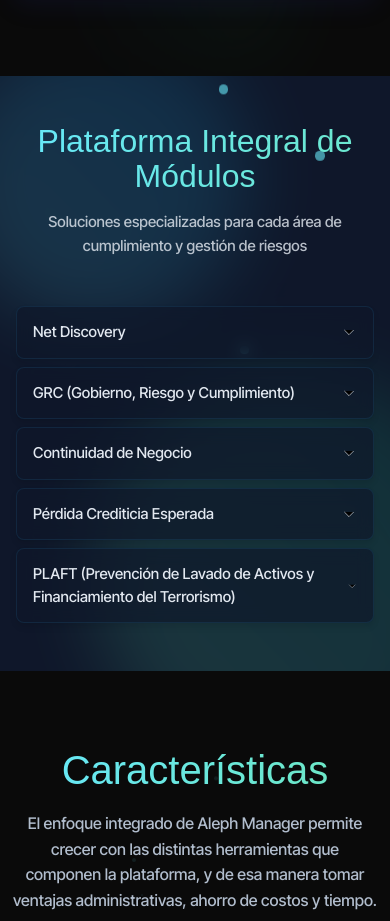
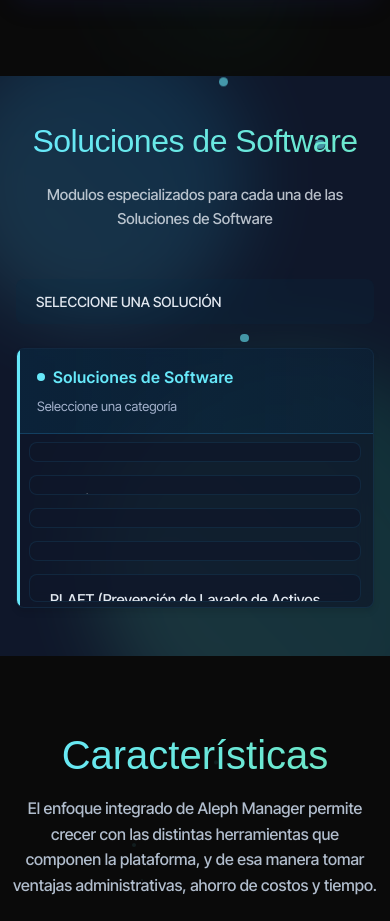
Before and after one commit to csantander93/Aleph-Manager-Web, a React (Vite) app: page / in a window 390 px wide. Shown: the part 2203-3124 px from the top of the page. Built offline with nearby package versions, Linux system fonts and the light colour scheme; a web font is replaced by a local one.

Commit message:
update modulos

```diff
--- a/src/components/modules/Modules.css
+++ b/src/components/modules/Modules.css
@@ -1,12 +1,23 @@
 /* Fuentes */
 @import url('https://fonts.googleapis.com/css2?family=Inter+Tight:wght@400;500;600;700&family=TWK+Everett:wght@500&display=swap');
+
+/* Variables de color */
+:root {
+  --primary: #67e8f9;
+  --secondary: #6ee7b7;
+  --tertiary: #a78bfa;
+  --bg-dark: #0f172a;
+  --bg-light: rgba(15, 23, 42, 0.7);
+  --text-primary: #e2e8f0;
+  --text-secondary: #94a3b8;
+}
 
 /* Estilos generales */
 .modulos-section {
   position: relative;
   padding: 5rem 1rem;
-  background-color: #0f172a;
-  color: #e2e8f0;
+  background-color: var(--bg-dark);
+  color: var(--text-primary);
   font-family: 'Inter Tight', -apple-system, BlinkMacSystemFont, sans-serif;
   overflow: hidden;
 }
@@ -28,7 +39,7 @@
 .modulos-background-gradient-1 {
   width: 300px;
   height: 300px;
-  background: linear-gradient(45deg, #67e8f9, #0ea5e9);
+  background: linear-gradient(45deg, var(--primary), #0ea5e9);
   top: -50px;
   left: -50px;
 }
@@ -36,7 +47,7 @@
 .modulos-background-gradient-2 {
   width: 400px;
   height: 400px;
-  background: linear-gradient(45deg, #6ee7b7, #10b981);
+  background: linear-gradient(45deg, var(--secondary), #10b981);
   bottom: -100px;
   right: -100px;
 }
@@ -65,6 +76,7 @@
   to { transform: translateY(-100vh); }
 }
 
+/* Contenedor principal */
 .modulos-container {
   max-width: 1200px;
   margin: 0 auto;
@@ -80,29 +92,25 @@
   transform: translateY(0);
 }
 
+/* Header */
 .modulos-header {
   text-align: center;
   margin-bottom: 3rem;
 }
 
 .modulos-title {
-  font-size: 2.4rem;
+  font-size: 2.5rem;
   line-height: 1.1;
   font-weight: 500;
-  margin-bottom: 1rem;
+  margin-bottom: 1.5rem;
   background-clip: text;
   -webkit-background-clip: text;
   color: transparent;
-  background-image: linear-gradient(to right, #67e8f9, #6ee7b7, #67e8f9);
+  background-image: linear-gradient(to right, var(--primary), var(--secondary), var(--primary));
   background-size: 300% 300%;
   font-family: 'TWK Everett', sans-serif;
   display: inline-block;
-}
-
-@media (min-width: 768px) {
-  .modulos-title {
-    font-size: 3rem;
-  }
+  letter-spacing: -0.5px;
 }
 
 .modulos-subtitle {
@@ -119,27 +127,135 @@
   display: flex;
   gap: 1.5rem;
   min-height: 500px;
+  height: 65vh; /* Altura fija para el contenedor principal */
 }
 
-/* Panel de categorías */
-.categories-panel {
-  flex: 0 0 240px;
+/* Breadcrumbs mejorados */
+.breadcrumbs {
+  display: flex;
+  align-items: center;
+  gap: 0.5rem;
+  margin: 1.5rem 0;
+  padding: 0.75rem 1.25rem;
+  background-color: rgba(8, 47, 73, 0.2);
+  border-radius: 0.5rem;
+  font-size: 0.875rem;
+}
+
+.breadcrumb {
+  transition: color 0.3s ease;
+  font-weight: 500;
+  text-transform: uppercase;
+}
+
+.breadcrumb.active {
+  color: #a5f3fc !important;
+}
+
+.breadcrumb-divider {
+  color: #4a7c9a !important;
+}
+
+/* ------------------------- */
+/* PANELES MEJORADOS */
+/* ------------------------- */
+
+/* Estilos comunes para paneles */
+.categories-panel,
+.modules-panel,
+.module-detail-panel {
+  position: relative;
+  border-radius: 0.5rem;
+  background-color: var(--bg-light);
+  border: 1px solid rgba(56, 182, 255, 0.1);
+  backdrop-filter: blur(8px);
+  box-shadow: 0 4px 6px rgba(0, 0, 0, 0.1);
   display: flex;
   flex-direction: column;
-  gap: 0.5rem;
+  height: 100%; /* Asegura que todos los paneles ocupen la misma altura */
+}
+
+/* Bordes laterales completos */
+.categories-panel::after,
+.modules-panel::after,
+.module-detail-panel::after {
+  content: '';
+  position: absolute;
+  left: 0;
+  top: 0;
+  bottom: 0;
+  width: 3px;
+  z-index: 1;
+}
+
+.categories-panel::after { background-color: var(--primary); }
+.modules-panel::after { background-color: var(--secondary); }
+.module-detail-panel::after { background-color: var(--tertiary); }
+
+/* Headers de panel mejorados */
+.panel-header {
+  padding: 1rem 1.25rem;
+  border-bottom: 1px solid rgba(56, 182, 255, 0.2);
+  background: linear-gradient(to right, rgba(8, 47, 73, 0.5), rgba(8, 47, 73, 0.3));
+  margin-bottom: 0;
+  flex-shrink: 0; /* Evita que el header se encoja */
+}
+
+.panel-header h3 {
+  font-size: 1rem;
+  font-weight: 600;
+  color: var(--primary);
+  margin: 0 0 0.5rem 0;
+  display: flex;
+  align-items: center;
+}
+
+.panel-header h3::before {
+  content: "";
+  display: inline-block;
+  width: 8px;
+  height: 8px;
+  border-radius: 50%;
+  margin-right: 8px;
+}
+
+.categories-panel .panel-header h3::before { background-color: var(--primary); }
+.modules-panel .panel-header h3::before { background-color: var(--secondary); }
+.module-detail-panel .panel-header h3::before { background-color: var(--tertiary); }
+
+.panel-header p {
+  font-size: 0.8125rem;
+  color: #a5b3ce;
+  margin: 0;
+}
+
+/* ------------------------- */
+/* PANEL DE CATEGORÍAS CON SCROLL FIJO */
+/* ------------------------- */
+.categories-panel {
+  flex: 0 0 240px; /* Ancho fijo */
+  overflow: hidden; /* Oculta el desbordamiento */
+}
+
+.categories-list {
+  flex: 1;
+  overflow-y: auto;
+  padding: 0.75rem; /* Padding aumentado */
 }
 
 .category-item {
   border-radius: 0.5rem;
   overflow: hidden;
-  background-color: rgba(15, 23, 42, 0.7);
+  background-color: var(--bg-light);
   border: 1px solid rgba(56, 182, 255, 0.1);
-  backdrop-filter: blur(8px);
-  box-shadow: 0 4px 6px rgba(0, 0, 0, 0.1);
   opacity: 0;
   transform: translateX(-20px);
   transition: all 0.4s cubic-bezier(0.34, 1.56, 0.64, 1);
   transition-delay: var(--delay);
+  margin-top: 8px;
+  margin-bottom: 0.3rem;
+  margin-left: 0.75rem; /* Margen añadido */
+  margin-right: 0.75rem; /* Margen añadido */
 }
 
 .modulos-container.animate-in .category-item {
@@ -149,12 +265,11 @@
 
 .category-header {
   width: 100%;
-  padding: 0.875rem 1rem;
+  padding: 0.875rem 1.25rem; /* Padding horizontal aumentado */
   text-align: left;
   background-color: transparent;
   border: none;
-  color: #e2e8f0;
-  font-family: inherit;
+  color: var(--text-primary);
   font-size: 0.9375rem;
   font-weight: 500;
   cursor: pointer;
@@ -166,13 +281,17 @@
 
 .category-header:hover {
   background-color: rgba(56, 182, 255, 0.1);
-  color: #67e8f9;
+  color: var(--primary);
 }
 
 .category-item.active .category-header {
   background-color: rgba(56, 182, 255, 0.2);
-  color: #67e8f9;
+  color: var(--primary);
   font-weight: 600;
+}
+
+.category-item.active {
+  box-shadow: inset 3px 0 0 var(--primary);
 }
 
 .accordion-icon {
@@ -186,34 +305,18 @@
   transform: rotate(180deg);
 }
 
-/* Panel de módulos */
+/* ------------------------- */
+/* PANEL DE MÓDULOS CON SCROLL FIJO */
+/* ------------------------- */
 .modules-panel {
-  flex: 0 0 280px;
-  border-radius: 0.5rem;
-  background-color: rgba(15, 23, 42, 0.7);
-  border: 1px solid rgba(56, 182, 255, 0.1);
-  backdrop-filter: blur(8px);
-  overflow: hidden;
-  box-shadow: 0 4px 6px rgba(0, 0, 0, 0.1);
-}
-
-.modules-header {
-  padding: 1rem;
-  border-bottom: 1px solid rgba(56, 182, 255, 0.1);
-  background-color: rgba(8, 47, 73, 0.3);
-}
-
-.modules-header h3 {
-  font-size: 1rem;
-  font-weight: 600;
-  color: #67e8f9;
-  margin: 0;
+  flex: 0 0 280px; /* Ancho fijo */
+  overflow: hidden; /* Oculta el desbordamiento */
 }
 
 .modules-list {
+  flex: 1;
   padding: 0.5rem;
-  max-height: 440px;
-  overflow-y: auto;
+  overflow-y: auto; /* Scroll interno */
 }
 
 .module-item {
@@ -228,20 +331,11 @@
   gap: 0.75rem;
   opacity: 0;
   transform: translateX(-10px);
-  transition: none;
-  transition-delay: var(--delay);
 }
 
 .modules-panel .module-item {
   animation: fadeIn 0.4s forwards;
   animation-delay: var(--delay);
-}
-
-@keyframes fadeIn {
-  to {
-    opacity: 1;
-    transform: translateX(0);
-  }
 }
 
 .module-item:hover {
@@ -250,8 +344,9 @@
 }
 
 .module-item.selected {
-  background-color: rgba(56, 182, 255, 0.2);
-  color: #67e8f9;
+  background-color: rgba(56, 182, 255, 0.25);
+  color: var(--primary);
+  box-shadow: inset 3px 0 0 var(--secondary);
 }
 
 .module-icon {
@@ -260,7 +355,7 @@
   display: flex;
   align-items: center;
   justify-content: center;
-  color: #67e8f9;
+  color: var(--primary);
   transition: all 0.3s ease;
 }
 
@@ -280,17 +375,18 @@
   color: #a5f3fc;
 }
 
-/* Panel de detalles */
+/* ------------------------- */
+/* PANEL DE DETALLES CON SCROLL FIJO */
+/* ------------------------- */
 .module-detail-panel {
   flex: 1;
-  border-radius: 0.5rem;
-  background-color: rgba(15, 23, 42, 0.7);
-  border: 1px solid rgba(56, 182, 255, 0.1);
-  backdrop-filter: blur(8px);
-  box-shadow: 0 4px 6px rgba(0, 0, 0, 0.1);
   animation: fadeIn 0.5s ease-out;
-  display: flex;
-  flex-direction: column;
+  overflow: hidden; /* Oculta el desbordamiento */
+}
+
+.module-detail-content-container {
+  flex: 1;
+  overflow-y: auto; /* Scroll interno */
 }
 
 .module-detail-header {
@@ -299,13 +395,12 @@
   align-items: center;
   padding: 1rem;
   border-bottom: 1px solid rgba(56, 182, 255, 0.1);
-  background-color: rgba(8, 47, 73, 0.3);
 }
 
 .module-detail-header h3 {
   font-size: 1.125rem;
   font-weight: 600;
-  color: #67e8f9;
+  color: var(--primary);
   margin: 0;
 }
 
@@ -320,16 +415,13 @@
 
 .module-detail-content {
   padding: 1.5rem;
-  color: #e2e8f0;
+  color: var(--text-primary);
   line-height: 1.6;
-  flex-grow: 1;
-  overflow-y: auto;
 }
 
 .module-description {
   font-size: 0.9375rem;
   margin-bottom: 1.5rem;
-  color: #e2e8f0;
 }
 
 .module-features {
@@ -341,7 +433,7 @@
 .module-features h4 {
   font-size: 1rem;
   font-weight: 600;
-  color: #67e8f9;
+  color: var(--primary);
   margin-bottom: 1rem;
 }
 
@@ -367,7 +459,7 @@
   height: 16px;
   flex-shrink: 0;
   margin-top: 0.125rem;
-  color: #6ee7b7;
+  color: var(--secondary);
   stroke-width: 3;
 }
 
@@ -376,12 +468,14 @@
   display: flex;
   align-items: center;
   justify-content: center;
+  flex: 1;
+  overflow-y: auto;
 }
 
 .empty-state-content {
   text-align: center;
   max-width: 300px;
-  color: #94a3b8;
+  color: var(--text-secondary);
   padding: 2rem;
 }
 
@@ -399,7 +493,7 @@
   width: 100%;
   height: 100%;
   stroke-width: 1.5;
-  color: #67e8f9;
+  color: var(--primary);
 }
 
 .glow-effect {
@@ -411,47 +505,117 @@
   animation: glow 4s infinite alternate;
 }
 
+/* Animaciones */
+@keyframes fadeIn {
+  to { opacity: 1; transform: translateX(0); }
+}
+
 @keyframes glow {
   from { opacity: 0.3; transform: scale(0.8); }
   to { opacity: 0.7; transform: scale(1.2); }
 }
 
-.empty-state-content h4 {
-  font-size: 1rem;
-  font-weight: 600;
-  color: #e2e8f0;
-  margin-bottom: 0.5rem;
-}
-
-.empty-state-content p {
-  font-size: 0.875rem;
-  line-height: 1.5;
-  color: #94a3b8;
-}
-
 /* Scrollbar personalizada */
+.categories-list::-webkit-scrollbar,
 .modules-list::-webkit-scrollbar,
-.module-detail-content::-webkit-scrollbar {
+.module-detail-content-container::-webkit-scrollbar,
+.empty-state::-webkit-scrollbar {
   width: 6px;
 }
 
+.categories-list::-webkit-scrollbar-track,
 .modules-list::-webkit-scrollbar-track,
-.module-detail-content::-webkit-scrollbar-track {
+.module-detail-content-container::-webkit-scrollbar-track,
+.empty-state::-webkit-scrollbar-track {
   background: rgba(15, 23, 42, 0.5);
   border-radius: 3px;
 }
 
+.categories-list::-webkit-scrollbar-thumb,
 .modules-list::-webkit-scrollbar-thumb,
-.module-detail-content::-webkit-scrollbar-thumb {
+.module-detail-content-container::-webkit-scrollbar-thumb,
+.empty-state::-webkit-scrollbar-thumb {
   background: rgba(103, 232, 249, 0.4);
   border-radius: 3px;
 }
 
+.categories-list::-webkit-scrollbar-thumb:hover,
 .modules-list::-webkit-scrollbar-thumb:hover,
-.module-detail-content::-webkit-scrollbar-thumb:hover {
+.module-detail-content-container::-webkit-scrollbar-thumb:hover,
+.empty-state::-webkit-scrollbar-thumb:hover {
   background: rgba(103, 232, 249, 0.6);
 }
 
+/* Responsive */
+@media (min-width: 768px) {
+  .modulos-title {
+    font-size: 3rem;
+  }
+}
+
+@media (max-width: 1024px) {
+  .modulos-content {
+    flex-direction: column;
+    height: auto; /* Altura automática en móvil */
+    min-height: 70vh;
+  }
+
+  .categories-panel,
+  .modules-panel {
+    flex: 0 0 auto;
+    width: 100%;
+    height: 300px; /* Altura fija para móvil */
+  }
+
+  .modules-panel {
+    margin-top: 1rem;
+  }
+
+  .module-detail-panel {
+    margin-top: 1rem;
+    min-height: 300px;
+    height: auto;
+  }
+}
+
+@media (max-width: 768px) {
+  .modulos-title {
+    font-size: 2rem;
+  }
+
+  .modulos-subtitle {
+    font-size: 0.9375rem;
+  }
+
+  .modulos-section {
+    padding: 3rem 1rem;
+  }
+
+  .module-detail-content {
+    padding: 1rem;
+  }
+
+  .module-features {
+    padding-top: 1rem;
+  }
+}
+
+@media (max-width: 480px) {
+  .module-detail-header {
+    flex-direction: column;
+    align-items: flex-start;
+    gap: 0.5rem;
+  }
+
+  .module-category-badge {
+    align-self: flex-start;
+  }
+
+  .categories-panel,
+  .modules-panel {
+    height: 250px; /* Altura menor para móviles pequeños */
+  }
+}
 /* Responsive */
 @media (max-width: 1024px) {
   .modulos-content {
@@ -508,3 +672,94 @@
     align-self: flex-start;
   }
 }
+
+/* Mejoras para los headers de panel */
+.panel-header {
+  background: linear-gradient(to right, rgba(8, 47, 73, 0.5), rgba(8, 47, 73, 0.3)) !important;
+  border-bottom: 1px solid rgba(56, 182, 255, 0.2) !important;
+  padding: 1rem 1.25rem !important;
+}
+
+.panel-header h3 {
+  font-size: 1rem !important;
+  font-weight: 600;
+  letter-spacing: 0.5px;
+  margin-bottom: 0.5rem !important;
+  display: flex;
+  align-items: center;
+}
+
+.panel-header h3:before {
+  content: "";
+  display: inline-block;
+  width: 8px;
+  height: 8px;
+  border-radius: 50%;
+  margin-right: 8px;
+  background-color: #67e8f9;
+}
+
+.panel-header p {
+  font-size: 0.8125rem;
+  color: #a5b3ce !important;
+}
+
+/* Colores distintivos para cada panel */
+.categories-panel .panel-header h3:before {
+  background-color: #67e8f9; /* Cyan */
+}
+
+.modules-panel .panel-header h3:before {
+  background-color: #6ee7b7; /* Emerald */
+}
+
+.module-detail-panel .panel-header h3:before {
+  background-color: #a78bfa; /* Violet */
+}
+
+/* Bordes laterales distintivos */
+.categories-panel {
+  flex: 0 0 260px; /* Ancho aumentado de 240px a 260px */
+  overflow: hidden;
+}
+
+.modules-panel {
+  border-left: 3px solid #6ee7b7;
+}
+
+.module-detail-panel {
+  border-left: 3px solid #a78bfa;
+}
+
+/* Mejora en los breadcrumbs */
+.breadcrumbs {
+  padding: 0.75rem 1.25rem;
+  background-color: rgba(8, 47, 73, 0.2);
+  border-radius: 0.5rem;
+  margin: 1.5rem 0;
+}
+
+.breadcrumb {
+  font-size: 0.875rem;
+  font-weight: 500;
+}
+
+.breadcrumb.active {
+  color: #a5f3fc !important;
+}
+
+.breadcrumb-divider {
+  color: #4a7c9a !important;
+}
+
+/* Ajuste de tamaño para los títulos */
+.modulos-title {
+  font-size: 2.5rem !important;
+  margin-bottom: 1.5rem !important;
+}
+
+@media (max-width: 768px) {
+  .modulos-title {
+    font-size: 2rem !important;
+  }
+}
--- a/src/components/modules/Modules.jsx
+++ b/src/components/modules/Modules.jsx
@@ -44,15 +44,39 @@
 
       <div className={`modulos-container ${animate ? 'animate-in' : ''}`}>
         <div className="modulos-header">
-          <h2 className="modulos-title">Plataforma Integral de Módulos</h2>
+          <h2 className="modulos-title">Soluciones de Software</h2>
           <p className="modulos-subtitle">
-            Soluciones especializadas para cada área de cumplimiento y gestión de riesgos
+            Modulos especializados para cada una de las Soluciones de Software
           </p>
+        </div>
+
+        <div className="breadcrumbs">
+          <span className="breadcrumb">
+          {activeCategory ? 'SOLUCIONES DE SOFTWARE' : 'SELECCIONE UNA SOLUCIÓN'}
+          </span>
+          {activeCategory && (
+            <>
+              <span className="breadcrumb-divider">/</span>
+              <span className="breadcrumb">
+                {activeCategory.includes('(') ? activeCategory.split('(')[0].trim() : activeCategory}
+              </span>
+            </>
+          )}
+          {selectedModule && (
+            <>
+              <span className="breadcrumb-divider">/</span>
+              <span className="breadcrumb active">{selectedModule}</span>
+            </>
+          )}
         </div>
 
         <div className="modulos-content">
           {/* Panel de categorías */}
           <div className="categories-panel">
+            <div className="panel-header">
+              <h3>Soluciones de Software</h3>
+              <p>Seleccione una categoría</p>
+            </div>
             {Object.keys(modulesData).map((category, index) => (
               <div
                 key={category}
@@ -75,8 +99,9 @@
           {/* Panel de módulos */}
           {activeCategory && (
             <div className="modules-panel">
-              <div className="modules-header">
-                <h3>{activeCategory.includes('(') ? activeCategory.split('(')[0].trim() : activeCategory}</h3>
+              <div className="panel-header">
+                <h3>Módulos</h3>
+                <p>Seleccione un módulo para ver detalles</p>
               </div>
               <div className="modules-list">
                 {Object.keys(modulesData[activeCategory]).map((moduleName, index) => (
@@ -102,6 +127,10 @@
           {/* Detalle del módulo seleccionado */}
           {selectedModule && activeCategory && (
             <div className="module-detail-panel">
+              <div className="panel-header">
+                <h3>Descripción</h3>
+                <p>Detalles del módulo seleccionado</p>
+              </div>
               <div className="module-detail-header">
                 <h3>{selectedModule}</h3>
                 <div className="module-category-badge">
@@ -135,6 +164,10 @@
           {/* Estado vacío cuando no hay selección */}
           {!selectedModule && activeCategory && (
             <div className="module-detail-panel empty-state">
+              <div className="panel-header">
+                <h3>Descripción</h3>
+                <p>Detalles del módulo seleccionado</p>
+              </div>
               <div className="empty-state-content">
                 <div className="empty-state-icon">
                   <svg viewBox="0 0 24 24" fill="none" stroke="currentColor">
```
